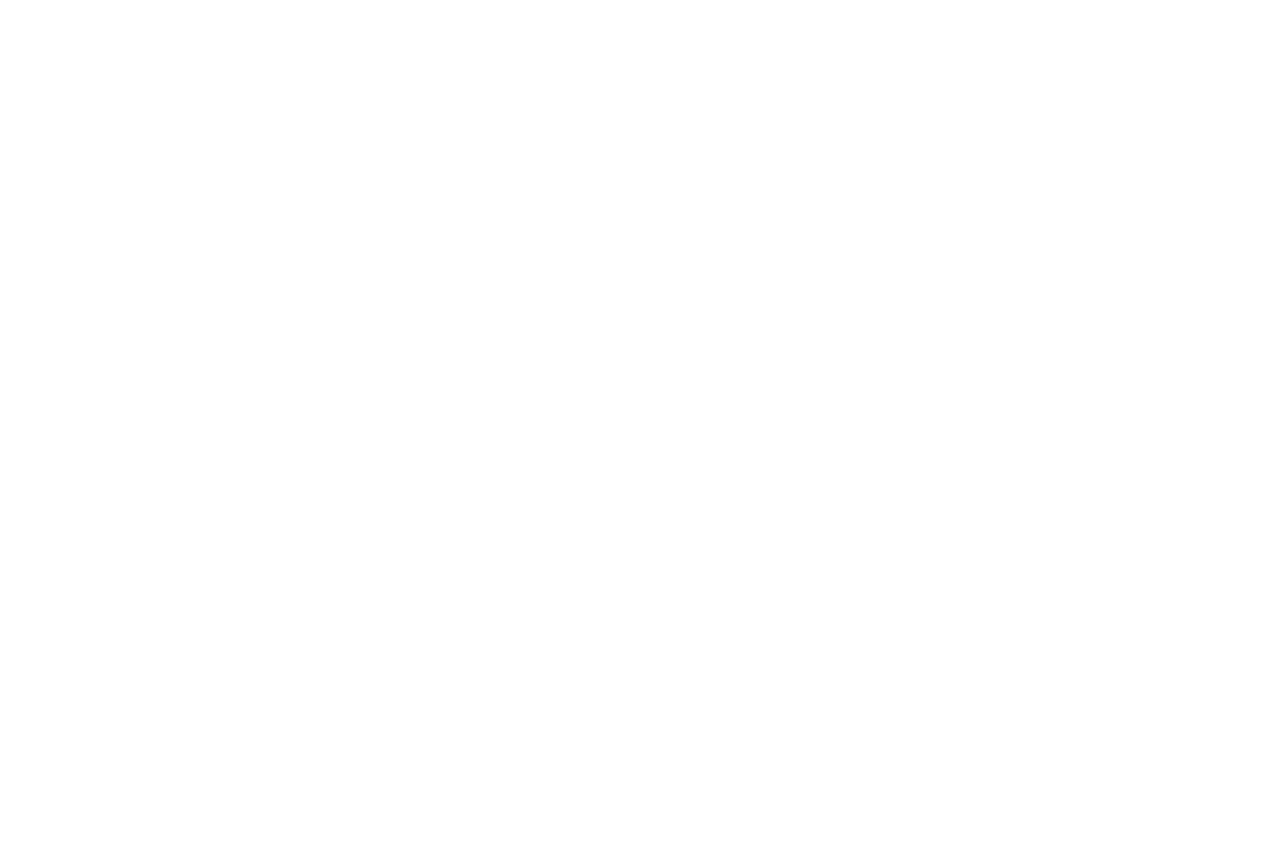
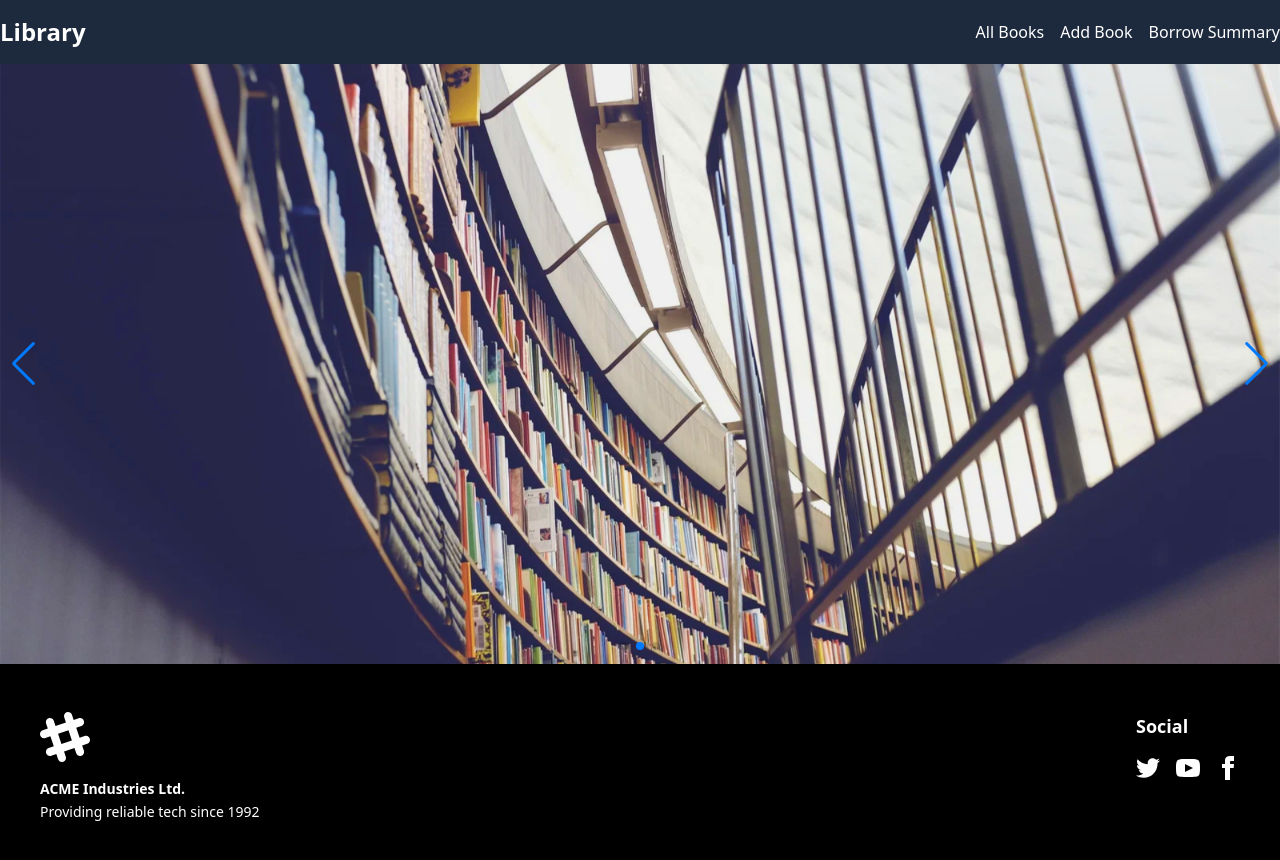
Before and after one commit to aminul118/library-management-client, a React (Vite) app: page / in a window 1280 px wide. Shown: the top 860 px of the page. Before the commit the page ends 800 px from the top, so only its background shows below. Built offline with nearby package versions, Linux system fonts and the light colour scheme.

Commit message:
Navbar footer design

```diff
--- a/package.json
+++ b/package.json
@@ -17,7 +17,9 @@
     "lucide-react": "^0.525.0",
     "react": "^19.1.0",
     "react-dom": "^19.1.0",
+    "react-icons": "^5.5.0",
     "react-router": "^7.6.3",
+    "swiper": "^11.2.10",
     "tailwind-merge": "^3.3.1",
     "tailwindcss": "^4.1.11"
   },
--- /dev/null
+++ b/src/components/Footer/Footer.tsx
@@ -0,0 +1,72 @@
+const Footer = () => {
+  return (
+    <footer className="bg-black">
+      <div className="container mx-auto text-white px-10 py-12 sm:flex sm:items-start sm:justify-between">
+        {/* Company Info */}
+        <div className="mb-10 sm:mb-0 ">
+          <svg
+            width="50"
+            height="50"
+            viewBox="0 0 24 24"
+            xmlns="http://www.w3.org/2000/svg"
+            fillRule="evenodd"
+            clipRule="evenodd"
+            className="fill-current mb-4"
+          >
+            <path d="M22.672 15.226l-2.432.811.841 2.515c.33 1.019-.209 2.127-1.23 2.456-1.15.325-2.148-.321-2.463-1.226l-.84-2.518-5.013 1.677.84 2.517c.391 1.203-.434 2.542-1.831 2.542-.88 0-1.601-.564-1.86-1.314l-.842-2.516-2.431.809c-1.135.328-2.145-.317-2.463-1.229-.329-1.018.211-2.127 1.231-2.456l2.432-.809-1.621-4.823-2.432.808c-1.355.384-2.558-.59-2.558-1.839 0-.817.509-1.582 1.327-1.846l2.433-.809-.842-2.515c-.33-1.02.211-2.129 1.232-2.458 1.02-.329 2.13.209 2.461 1.229l.842 2.515 5.011-1.677-.839-2.517c-.403-1.238.484-2.553 1.843-2.553.819 0 1.585.509 1.85 1.326l.841 2.517 2.431-.81c1.02-.33 2.131.211 2.461 1.229.332 1.018-.21 2.126-1.23 2.456l-2.433.809 1.622 4.823 2.433-.809c1.242-.401 2.557.484 2.557 1.838 0 .819-.51 1.583-1.328 1.847m-8.992-6.428l-5.01 1.675 1.619 4.828 5.011-1.674-1.62-4.829z"></path>
+          </svg>
+          <p className="text-sm leading-relaxed">
+            <span className="font-semibold">ACME Industries Ltd.</span>
+            <br />
+            Providing reliable tech since 1992
+          </p>
+        </div>
+
+        {/* Social Section */}
+        <div>
+          <h6 className="text-lg font-semibold mb-4">Social</h6>
+          <div className="flex gap-4">
+            {/* Twitter */}
+            <a href="#" aria-label="Twitter">
+              <svg
+                xmlns="http://www.w3.org/2000/svg"
+                width="24"
+                height="24"
+                viewBox="0 0 24 24"
+                className="fill-current hover:text-white transition-colors"
+              >
+                <path d="M24 4.557c-.883.392-1.832.656-2.828.775 1.017-.609 1.798-1.574 2.165-2.724-.951.564-2.005.974-3.127 1.195-.897-.957-2.178-1.555-3.594-1.555-3.179 0-5.515 2.966-4.797 6.045-4.091-.205-7.719-2.165-10.148-5.144-1.29 2.213-.669 5.108 1.523 6.574-.806-.026-1.566-.247-2.229-.616-.054 2.281 1.581 4.415 3.949 4.89-.693.188-1.452.232-2.224.084.626 1.956 2.444 3.379 4.6 3.419-2.07 1.623-4.678 2.348-7.29 2.04 2.179 1.397 4.768 2.212 7.548 2.212 9.142 0 14.307-7.721 13.995-14.646.962-.695 1.797-1.562 2.457-2.549z"></path>
+              </svg>
+            </a>
+            {/* YouTube */}
+            <a href="#" aria-label="YouTube">
+              <svg
+                xmlns="http://www.w3.org/2000/svg"
+                width="24"
+                height="24"
+                viewBox="0 0 24 24"
+                className="fill-current hover:text-white transition-colors"
+              >
+                <path d="M19.615 3.184c-3.604-.246-11.631-.245-15.23 0-3.897.266-4.356 2.62-4.385 8.816.029 6.185.484 8.549 4.385 8.816 3.6.245 11.626.246 15.23 0 3.897-.266 4.356-2.62 4.385-8.816-.029-6.185-.484-8.549-4.385-8.816zm-10.615 12.816v-8l8 3.993-8 4.007z"></path>
+              </svg>
+            </a>
+            {/* Facebook */}
+            <a href="#" aria-label="Facebook">
+              <svg
+                xmlns="http://www.w3.org/2000/svg"
+                width="24"
+                height="24"
+                viewBox="0 0 24 24"
+                className="fill-current hover:text-white transition-colors"
+              >
+                <path d="M9 8h-3v4h3v12h5v-12h3.642l.358-4h-4v-1.667c0-.955.192-1.333 1.115-1.333h2.885v-5h-3.808c-3.596 0-5.192 1.583-5.192 4.615v3.385z"></path>
+              </svg>
+            </a>
+          </div>
+        </div>
+      </div>
+    </footer>
+  );
+};
+
+export default Footer;
--- /dev/null
+++ b/src/components/Home/HeroSlider.tsx
@@ -0,0 +1,58 @@
+// HeroSlider.tsx
+import { Swiper, SwiperSlide } from "swiper/react";
+import "swiper/css";
+import "swiper/css/pagination";
+import "swiper/css/navigation";
+
+import { Autoplay, Pagination, Navigation } from "swiper/modules";
+
+import book1 from "../../assets/book1.png";
+
+const books = [
+  {
+    id: 1,
+    img: book1,
+    title: "Book1",
+  },
+  {
+    id: 2,
+    img: book1,
+    title: "Book2",
+  },
+  {
+    id: 3,
+    img: book1,
+    title: "Book3",
+  },
+];
+
+const HeroSlider = () => {
+  return (
+    <Swiper
+      spaceBetween={30}
+      centeredSlides={true}
+      autoplay={{
+        delay: 2500,
+        disableOnInteraction: false,
+      }}
+      pagination={{
+        clickable: true,
+      }}
+      navigation={true}
+      modules={[Autoplay, Pagination, Navigation]}
+      className="mySwiper"
+    >
+      {books.map((book) => (
+        <SwiperSlide key={book.id}>
+          <img
+            src={book.img}
+            alt={book.title}
+            className="w-full h-[600px] 2xl:h-[800px] object-cover"
+          />
+        </SwiperSlide>
+      ))}
+    </Swiper>
+  );
+};
+
+export default HeroSlider;
--- /dev/null
+++ b/src/components/Navbar/Navbar.tsx
@@ -0,0 +1,38 @@
+import { Link, NavLink } from "react-router";
+
+const Navbar = () => {
+  const navmenu = [
+    {
+      title: "All Books",
+      slug: "books",
+    },
+    {
+      title: "Add Book",
+      slug: "add-book",
+    },
+    {
+      title: "Borrow Summary",
+      slug: "borrow-summary",
+    },
+  ];
+  return (
+    <div>
+      <header className="bg-slate-800 text-white py-4">
+        <nav className="flex justify-between container mx-auto items-center">
+          <Link to="" className="text-2xl font-bold">
+            Library
+          </Link>
+          <ul className="flex gap-4 items-center">
+            {navmenu.map((menu) => (
+              <li key={menu.slug}>
+                <NavLink to={menu.slug}>{menu.title}</NavLink>
+              </li>
+            ))}
+          </ul>
+        </nav>
+      </header>
+    </div>
+  );
+};
+
+export default Navbar;
--- a/src/layouts/MainLayout.tsx
+++ b/src/layouts/MainLayout.tsx
@@ -1,10 +1,15 @@
-
+import Footer from "@/components/Footer/Footer";
+import Navbar from "@/components/Navbar/Navbar";
 import { Outlet } from "react-router";
 
 const MainLayout = () => {
   return (
     <div>
-      <Outlet />
+      <Navbar />
+      <div className="min-h-[calc(100vh-272px)]">
+        <Outlet />
+      </div>
+      <Footer />
     </div>
   );
 };
--- a/src/pages/Home.tsx
+++ b/src/pages/Home.tsx
@@ -1,11 +1,11 @@
-
+import HeroSlider from "@/components/Home/HeroSlider";
 
 const Home = () => {
-    return (
-        <div>
-
-        </div>
-    );
+  return (
+    <div>
+      <HeroSlider />
+    </div>
+  );
 };
 
 export default Home;
```
Also changed, not shown: src/assets/book1.png (added), 1 other file (tests, documents, lock files or other folders).
